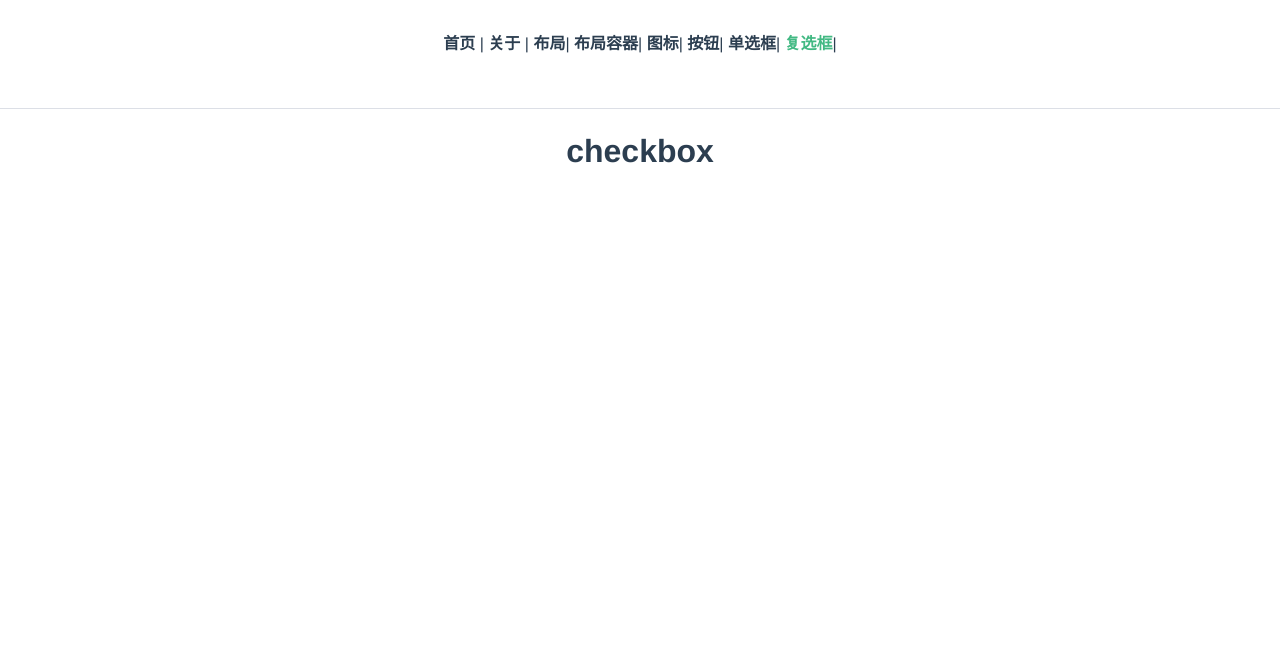
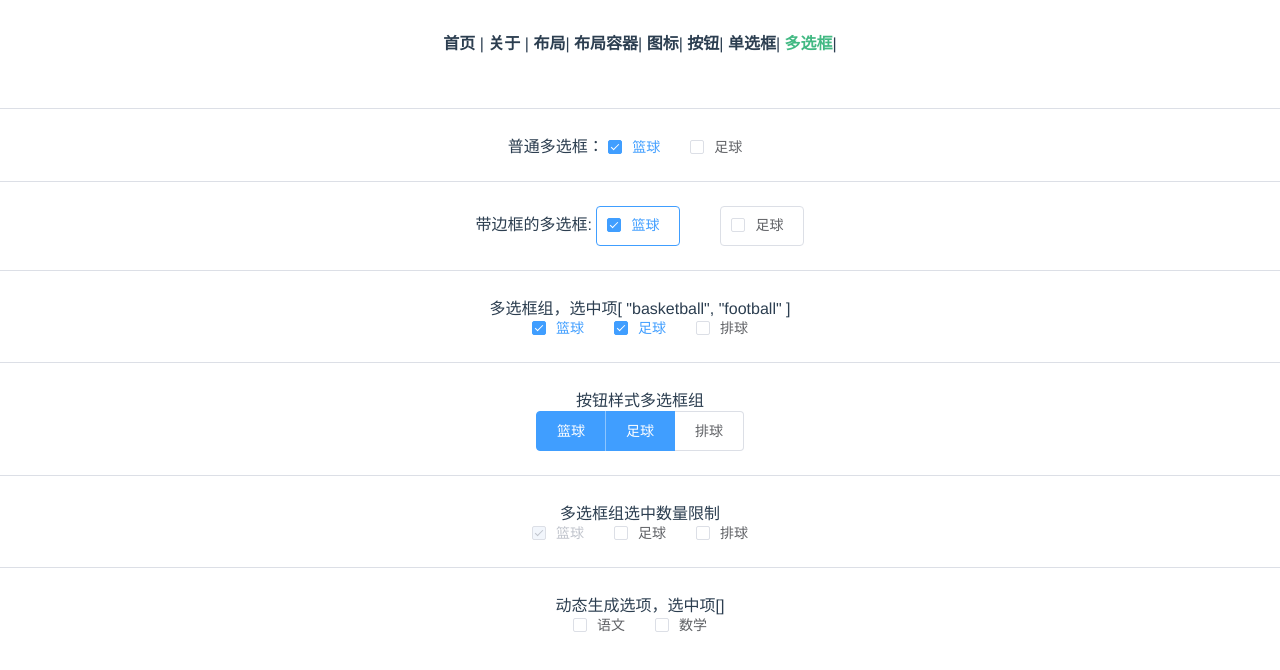
Before and after one commit to studyingpanda/element-demo, a Vue app: page /checkboxDemo in a window 1280 px wide. Shown: the top 670 px of the page. Built offline with nearby package versions, Linux system fonts and the light colour scheme.

Commit message:
add CheckBoxDemo

```diff
--- a/src/App.vue
+++ b/src/App.vue
@@ -8,7 +8,7 @@
       <router-link to="/iconDemo">图标</router-link>|
       <router-link to="/buttonDemo">按钮</router-link>|
       <router-link to="/radioDemo">单选框</router-link>|
-      <router-link to="/checkboxDemo">复选框</router-link>|
+      <router-link to="/checkboxDemo">多选框</router-link>|
     </div>
     <el-divider></el-divider>
     <router-view />
--- a/src/views/CheckboxDemo.vue
+++ b/src/views/CheckboxDemo.vue
@@ -1,5 +1,58 @@
 <template>
   <div>
-    <h1>checkbox</h1>
+    普通多选框：
+    <el-checkbox v-model="checkedBasketball">篮球</el-checkbox>
+    <el-checkbox v-model="checkedFootball">足球</el-checkbox>
+    <el-divider></el-divider>
+    带边框的多选框:
+    <el-checkbox v-model="checkedBasketball" border>篮球</el-checkbox>
+    <el-checkbox v-model="checkedFootball" border>足球</el-checkbox>
+    <el-divider></el-divider>
+    多选框组，选中项{{checkList}}
+    <el-checkbox-group v-model="checkList">
+      <el-checkbox label="basketball">篮球</el-checkbox>
+      <el-checkbox label="football">足球</el-checkbox>
+      <el-checkbox label="volleyball">排球</el-checkbox>
+    </el-checkbox-group>
+    <el-divider></el-divider>
+    按钮样式多选框组
+    <el-checkbox-group v-model="checkList">
+      <el-checkbox-button label="basketball">篮球</el-checkbox-button>
+      <el-checkbox-button label="football">足球</el-checkbox-button>
+      <el-checkbox-button label="volleyball">排球</el-checkbox-button>
+    </el-checkbox-group>
+    <el-divider></el-divider>
+    多选框组选中数量限制
+    <el-checkbox-group v-model="checkList2" :min="1" :max="2">
+      <el-checkbox label="basketball">篮球</el-checkbox>
+      <el-checkbox label="football">足球</el-checkbox>
+      <el-checkbox label="volleyball">排球</el-checkbox>
+    </el-checkbox-group>
+    <el-divider></el-divider>
+    动态生成选项，选中项{{courseSelected}}
+    <el-checkbox-group v-model="courseSelected">
+      <el-checkbox v-for="item in courseAll" :key="item.id" :label="item.id">{{item.name}}</el-checkbox>
+    </el-checkbox-group>
   </div>
 </template>
+<script>
+export default {
+  data() {
+    return {
+      checkedBasketball: true,
+      checkedFootball: false,
+      checkList: ['basketball', 'football'],
+      checkList2: ['basketball'],
+      courseAll: [{
+        id: 1,
+        name: "语文"
+      },
+      {
+        id: 2,
+        name: "数学"
+      }],
+      courseSelected: [],
+    };
+  }
+};
+</script>
```
